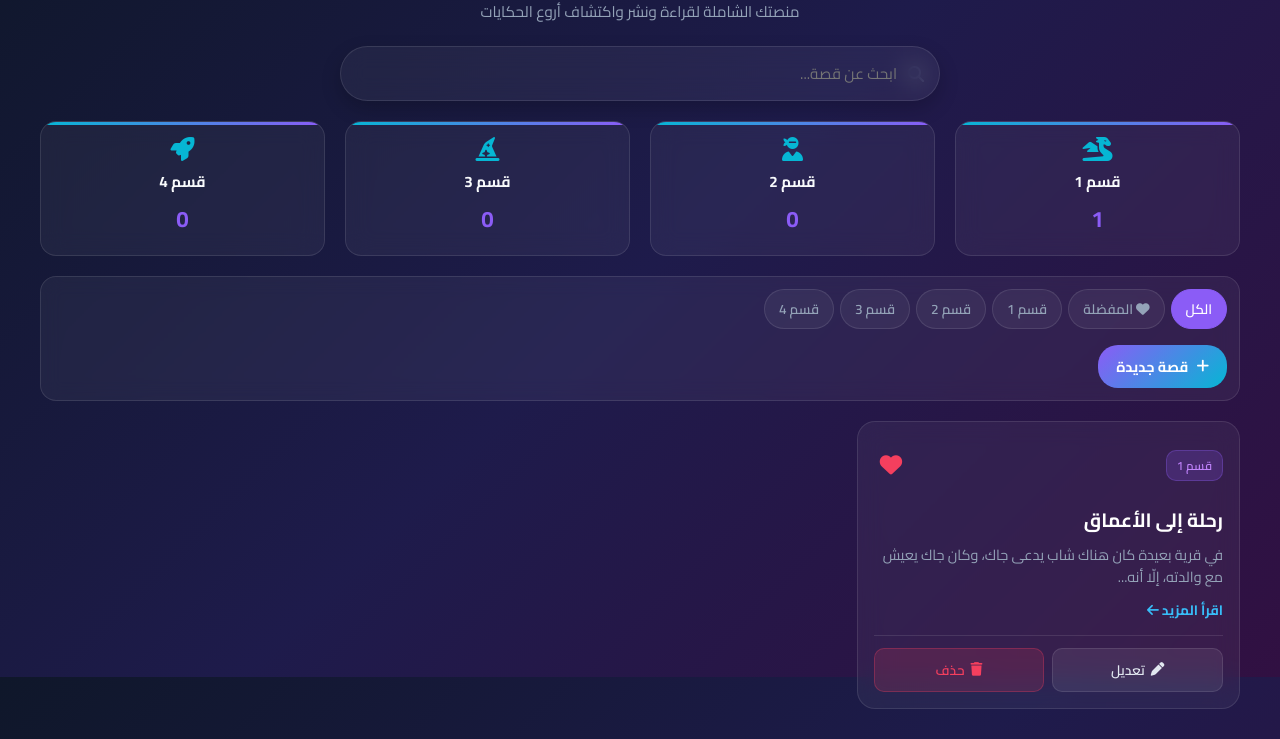
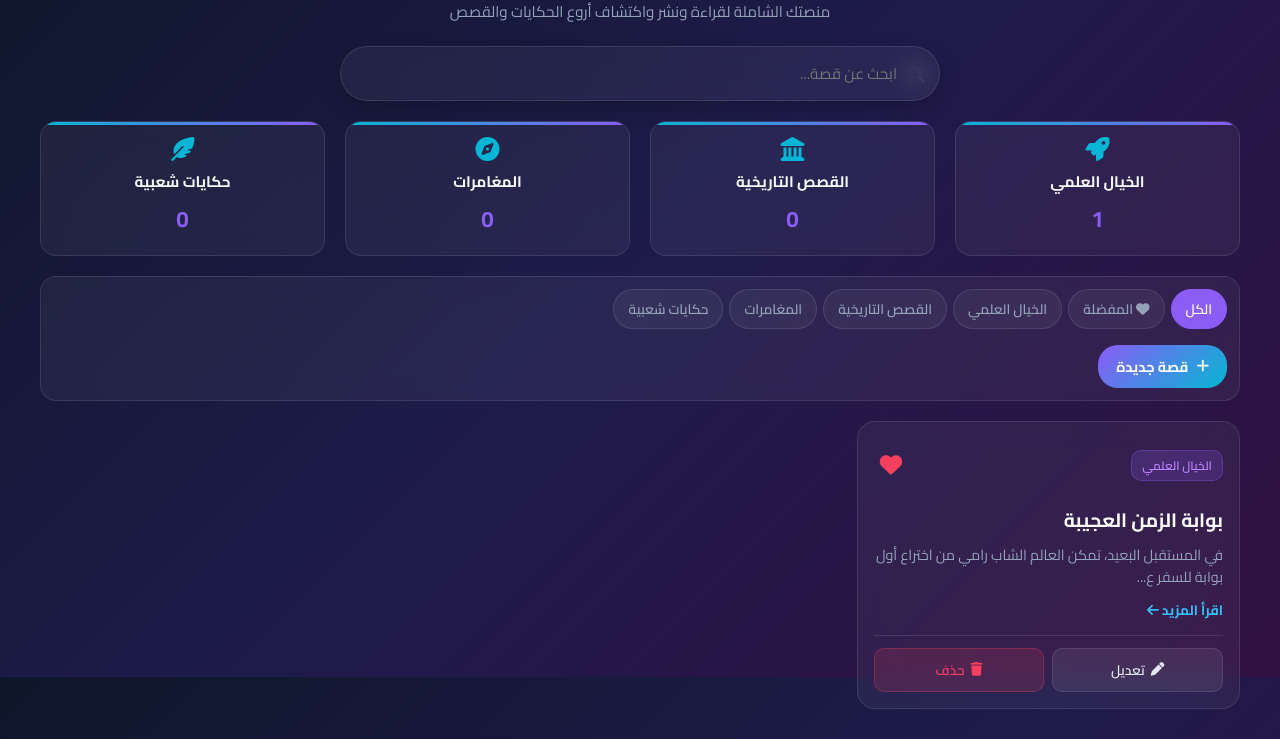
Before and after one commit to dcuuur877/stories, a plain HTML site: page index.html in a window 1280 px wide. Shown: the part 123-862 px from the top of the page. Drawn offline with Linux system fonts and the light colour scheme.

Commit message:
Update index.html

```diff
--- a/index.html
+++ b/index.html
@@ -551,8 +551,8 @@
 
     <div id="mainView">
         <header>
-            <h1><i class="fa-solid fa-book-open"></i> عالم القصص</h1>
-            <p>منصتك الشاملة لقراءة ونشر واكتشاف أروع الحكايات</p>
+            <h1><i class="fa-solid fa-book-open"></i> منصة حكايات</h1>
+            <p>منصتك الشاملة لقراءة ونشر واكتشاف أروع الحكايات والقصص</p>
         </header>
 
         <div class="search-container">
@@ -561,25 +561,25 @@
         </div>
 
         <div class="categories-grid">
-            <div class="category-card" onclick="filterStories('قسم 1')">
-                <i class="fa-solid fa-dragon"></i>
-                <h3>قسم 1</h3>
-                <div class="counter-badge" id="count-sec1">0</div>
+            <div class="category-card" onclick="filterStories('الخيال العلمي')">
+                <i class="fa-solid fa-rocket"></i>
+                <h3>الخيال العلمي</h3>
+                <div class="counter-badge" id="count-sci">0</div>
             </div>
-            <div class="category-card" onclick="filterStories('قسم 2')">
-                <i class="fa-solid fa-user-ninja"></i>
-                <h3>قسم 2</h3>
-                <div class="counter-badge" id="count-sec2">0</div>
+            <div class="category-card" onclick="filterStories('القصص التاريخية')">
+                <i class="fa-solid fa-landmark"></i>
+                <h3>القصص التاريخية</h3>
+                <div class="counter-badge" id="count-hist">0</div>
             </div>
-            <div class="category-card" onclick="filterStories('قسم 3')">
-                <i class="fa-solid fa-hat-wizard"></i>
-                <h3>قسم 3</h3>
-                <div class="counter-badge" id="count-sec3">0</div>
+            <div class="category-card" onclick="filterStories('المغامرات')">
+                <i class="fa-solid fa-compass"></i>
+                <h3>المغامرات</h3>
+                <div class="counter-badge" id="count-adv">0</div>
             </div>
-            <div class="category-card" onclick="filterStories('قسم 4')">
-                <i class="fa-solid fa-rocket"></i>
-                <h3>قسم 4</h3>
-                <div class="counter-badge" id="count-sec4">0</div>
+            <div class="category-card" onclick="filterStories('حكايات شعبية')">
+                <i class="fa-solid fa-feather-pointed"></i>
+                <h3>حكايات شعبية</h3>
+                <div class="counter-badge" id="count-folk">0</div>
             </div>
         </div>
 
@@ -587,10 +587,10 @@
             <div class="tabs">
                 <button class="tab-btn active" onclick="filterStories('الكل')">الكل</button>
                 <button class="tab-btn fav-tab" onclick="filterStories('المفضلة')"><i class="fa-solid fa-heart"></i> المفضلة</button>
-                <button class="tab-btn" onclick="filterStories('قسم 1')">قسم 1</button>
-                <button class="tab-btn" onclick="filterStories('قسم 2')">قسم 2</button>
-                <button class="tab-btn" onclick="filterStories('قسم 3')">قسم 3</button>
-                <button class="tab-btn" onclick="filterStories('قسم 4')">قسم 4</button>
+                <button class="tab-btn" onclick="filterStories('الخيال العلمي')">الخيال العلمي</button>
+                <button class="tab-btn" onclick="filterStories('القصص التاريخية')">القصص التاريخية</button>
+                <button class="tab-btn" onclick="filterStories('المغامرات')">المغامرات</button>
+                <button class="tab-btn" onclick="filterStories('حكايات شعبية')">حكايات شعبية</button>
             </div>
             <button class="btn-add-desktop" onclick="openModal()"><i class="fa-solid fa-plus"></i> قصة جديدة</button>
         </div>
@@ -634,10 +634,10 @@
             <div class="form-group">
                 <label>اختر القسم</label>
                 <select id="category" required>
-                    <option value="قسم 1">قسم 1</option>
-                    <option value="قسم 2">قسم 2</option>
-                    <option value="قسم 3">قسم 3</option>
-                    <option value="قسم 4">قسم 4</option>
+                    <option value="الخيال العلمي">الخيال العلمي</option>
+                    <option value="القصص التاريخية">القصص التاريخية</option>
+                    <option value="المغامرات">المغامرات</option>
+                    <option value="حكايات شعبية">حكايات شعبية</option>
                 </select>
             </div>
             <div class="form-group">
@@ -653,8 +653,7 @@
 </div>
 
 <script>
-    // استخدام قاعدة بيانات جديدة v2 لمنع تداخل التخزين القديم
-    const DB_NAME = 'HikayatStoriesDB_v2';
+    const DB_NAME = 'HikayatStoriesDB_v3';
     const DB_VERSION = 1;
     const STORE_NAME = 'stories';
     let db = null;
@@ -718,14 +717,10 @@
     const initialDefaultStories = [
         {
             id: '1',
-            title: 'رحلة إلى الأعماق',
-            category: 'قسم 1',
+            title: 'بوابة الزمن العجيبة',
+            category: 'الخيال العلمي',
             isFavorite: true,
-            content: `في قرية بعيدة كان هناك شاب يدعى جاك، وكان جاك يعيش مع والدته، إلّا أنهما لم يكونا يملكان إلا بقرة وحيدة نحيفة لا تدر الكثير من اللبن، فطلبت الأم من جاك أن يصطحب البقرة إلى السوق ليبيعها، لأنهما لا يملكان المال لشراء الطعام.
-
-وفي الطريق التقى جاك برجل عجوز عرض عليه استبدال البقرة بحبات فاصولياء سحرية! رفض جاك في بداية الأمر لكن العجوز أقنعه بأنها حبات استثنائية.
-
-عندما عاد جاك إلى المنزل غضبت أمه كثيراً وركبت الحبات خارج النافذة. في الصباح التالي، استيقظ جاك ليجد شجرة فاصولياء عملاقة قد نمت حتى وصلت إلى السحاب! تسلق جاك الشجرة واكتشف قلعة عملاقة في السماء.`
+            content: `في المستقبل البعيد، تمكن العالم الشاب رامي من اختراع أول بوابة للسفر عبر الزمن في تاريخ البشرية.\n\nبدأت التجربة الأولى بنجاح مذهل عندما شاهد رامي ومضات من العصور القديمة تتراءى له أمام عينيه، ليدرك حينها أن الأسرار المخفية خلف حدود الزمان والمكان أكبر بكثير مما كان تتخيله عقول البشر.`
         }
     ];
 
@@ -733,18 +728,16 @@
         await initDB();
         stories = await getAllStoriesFromDB();
 
-        // فحص صارم: إذا كانت قاعدة البيانات فارغة تماماً، ولم يتم تسجيل علمية تهيئة مسبقة في localStorage
-        const hasStartedBefore = localStorage.getItem('hikayat_ever_started');
+        const hasStartedBefore = localStorage.getItem('hikayat_ever_started_v3');
 
         if (!hasStartedBefore) {
-            // أول مرة يفتح المستخدم الموقع نهائياً
             if (stories.length === 0) {
                 for (const s of initialDefaultStories) {
                     await saveStoryToDB(s);
                 }
                 stories = await getAllStoriesFromDB();
             }
-            localStorage.setItem('hikayat_ever_started', 'true');
+            localStorage.setItem('hikayat_ever_started_v3', 'true');
         }
 
         updateCounters();
@@ -752,13 +745,13 @@
     }
 
     function updateCounters() {
-        const counts = { 'قسم 1': 0, 'قسم 2': 0, 'قسم 3': 0, 'قسم 4': 0 };
+        const counts = { 'الخيال العلمي': 0, 'القصص التاريخية': 0, 'المغامرات': 0, 'حكايات شعبية': 0 };
         stories.forEach(s => { if(counts[s.category] !== undefined) counts[s.category]++; });
 
-        document.getElementById('count-sec1').innerText = counts['قسم 1'];
-        document.getElementById('count-sec2').innerText = counts['قسم 2'];
-        document.getElementById('count-sec3').innerText = counts['قسم 3'];
-        document.getElementById('count-sec4').innerText = counts['قسم 4'];
+        document.getElementById('count-sci').innerText = counts['الخيال العلمي'];
+        document.getElementById('count-hist').innerText = counts['القصص التاريخية'];
+        document.getElementById('count-adv').innerText = counts['المغامرات'];
+        document.getElementById('count-folk').innerText = counts['حكايات شعبية'];
     }
 
     async function toggleFavorite(id, event) {
@@ -964,5 +957,30 @@
     window.addEventListener('DOMContentLoaded', loadData);
 </script>
 
+<!-- كود ربط Firebase المدمج -->
+<script type="module">
+  // Import the functions you need from the SDKs you need
+  import { initializeApp } from "https://www.gstatic.com/firebasejs/12.19.0/firebase-app.js";
+  import { getAnalytics } from "https://www.gstatic.com/firebasejs/12.19.0/firebase-analytics.js";
+  // TODO: Add SDKs for Firebase products that you want to use
+  // https://firebase.google.com/docs/web/setup#available-libraries
+
+  // Your web app's Firebase configuration
+  // For Firebase JS SDK v7.20.0 and later, measurementId is optional
+  const firebaseConfig = {
+    apiKey: "AIzaSyAKW6gCqC_FurqXbsOkNnjCGpiDVo001vY",
+    authDomain: "story-world-95afd.firebaseapp.com",
+    projectId: "story-world-95afd",
+    storageBucket: "story-world-95afd.firebasestorage.app",
+    messagingSenderId: "43294801356",
+    appId: "1:43294801356:web:423cf0c555d5177f2ff169",
+    measurementId: "G-XT6WYN1E7V"
+  };
+
+  // Initialize Firebase
+  const app = initializeApp(firebaseConfig);
+  const analytics = getAnalytics(app);
+</script>
+
 </body>
 </html>
```
